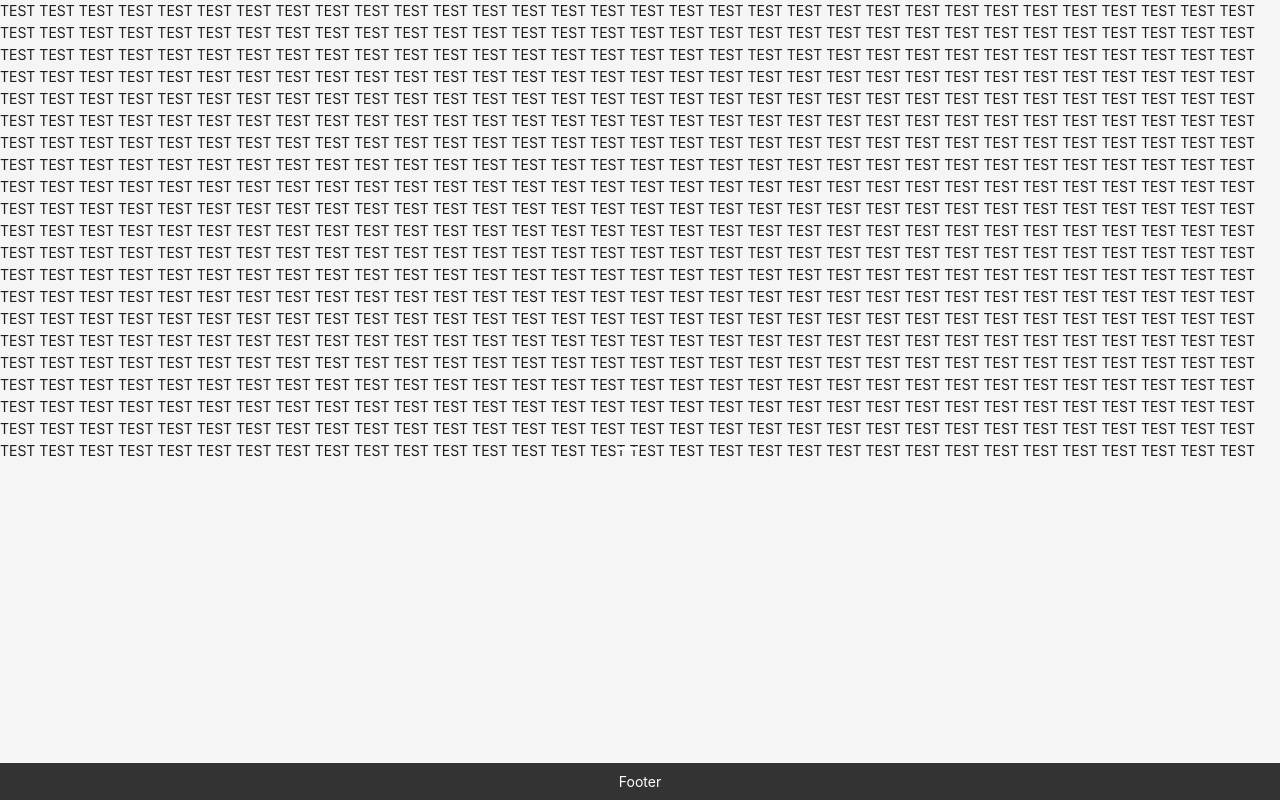
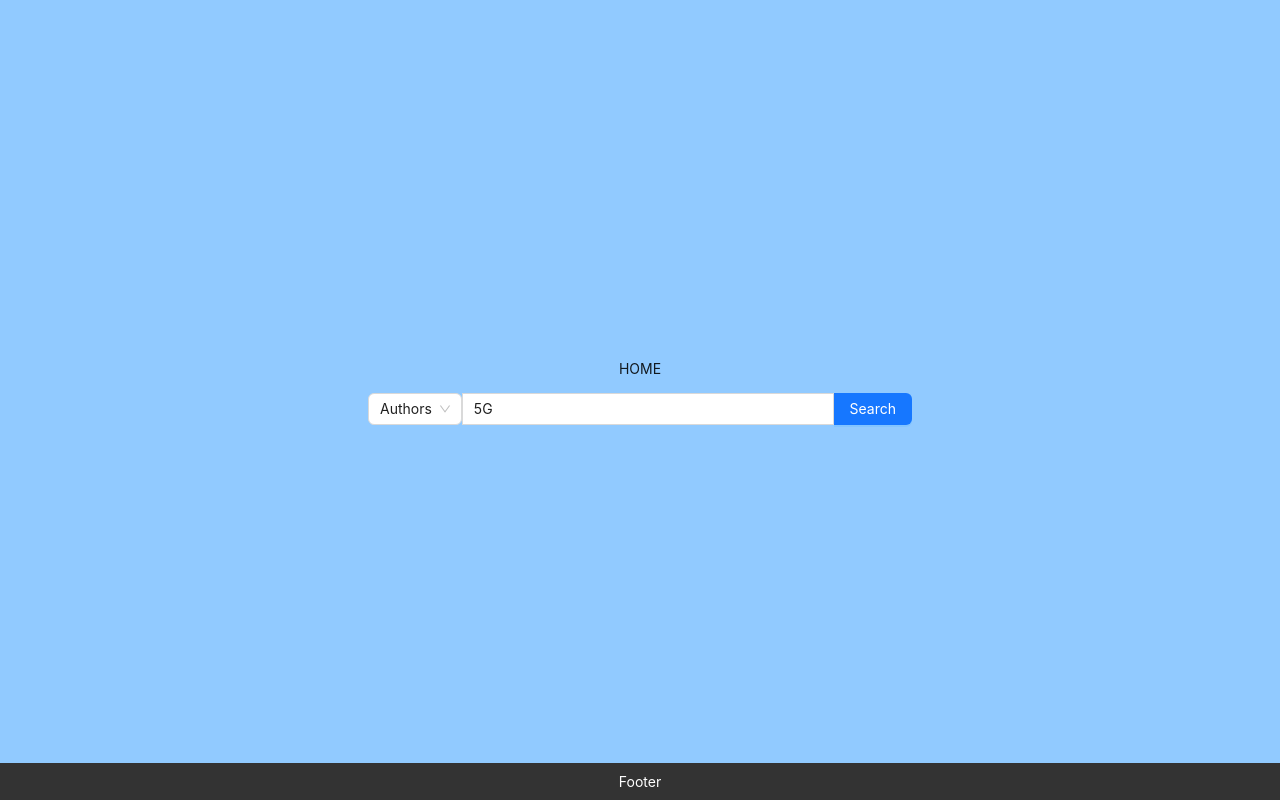
Before and after one commit to muhammadtalha242/cs_insight_frontend, a React (Vite) app: page / in a window 1280 px wide. Built offline with nearby package versions, Linux system fonts and the light colour scheme.

Commit message:
Update Home.tsx

```diff
--- a/src/features/home/Home.tsx
+++ b/src/features/home/Home.tsx
@@ -1,63 +1,45 @@
-import React from "react";
-import { Layout, Carousel } from "antd";
+import React, { useState } from "react";
+import { Layout } from "antd";
+import CombinedInput from "../../components/CombinedInput";
+import styled from "styled-components";
+import { useNavigate } from "react-router-dom";
 
 const { Content } = Layout;
+
+const ContentStyledContainer = styled(Content)`
+  display: flex;
+  flex-direction: column;
+  justify-content: center;
+  align-items: center;
+  text-align: center;
+  background-color: #91caff;
+  height: inherit;
+  width: 100%;
+`;
+
+//TODO: Create constants: Papers, Authors and the string mapping around the application
+export type StateProps = {
+  dataSet: string;
+  query: string;
+};
+
 export const Home: React.FC = () => {
+  const [values, setValues] = useState<StateProps>({
+    dataSet: "Authors",
+    query: "5G",
+  });
+  const navigate = useNavigate();
+
+  const onSubmit = (updatedValues: StateProps) => {
+    setValues((prev) => ({ ...prev, ...updatedValues }));
+    console.log("{ ...prev, ...updatedValues }", { ...updatedValues });
+    navigate(`/search?dataSet=${values.dataSet}&query=${values.query}`);
+  };
+
   return (
-    <Content>
-      <Carousel autoplay>
-        <>
-          TEST TEST TEST TEST TEST TEST TEST TEST TEST TEST TEST TEST TEST TEST
-          TEST TEST TEST TEST TEST TEST TEST TEST TEST TEST TEST TEST TEST TEST
-          TEST TEST TEST TEST TEST TEST TEST TEST TEST TEST TEST TEST TEST TEST
-          TEST TEST TEST TEST TEST TEST TEST TEST TEST TEST TEST TEST TEST TEST
-          TEST TEST TEST TEST TEST TEST TEST TEST TEST TEST TEST TEST TEST TEST
-          TEST TEST TEST TEST TEST TEST TEST TEST TEST TEST TEST TEST TEST TEST
-          TEST TEST TEST TEST TEST TEST TEST TEST TEST TEST TEST TEST TEST TEST
-          TEST TEST TEST TEST TEST TEST TEST TEST TEST TEST TEST TEST TEST TEST
-          TEST TEST TEST TEST TEST TEST TEST TEST TEST TEST TEST TEST TEST TEST
-          TEST TEST TEST TEST TEST TEST TEST TEST TEST TEST TEST TEST TEST TEST
-          TEST TEST TEST TEST TEST TEST TEST TEST TEST TEST TEST TEST TEST TEST
-          TEST TEST TEST TEST TEST TEST TEST TEST TEST TEST TEST TEST TEST TEST
-          TEST TEST TEST TEST TEST TEST TEST TEST TEST TEST TEST TEST TEST TEST
-          TEST TEST TEST TEST TEST TEST TEST TEST TEST TEST TEST TEST TEST TEST
-          TEST TEST TEST TEST TEST TEST TEST TEST TEST TEST TEST TEST TEST TEST
-          TEST TEST TEST TEST TEST TEST TEST TEST TEST TEST TEST TEST TEST TEST
-          TEST TEST TEST TEST TEST TEST TEST TEST TEST TEST TEST TEST TEST TEST
-          TEST TEST TEST TEST TEST TEST TEST TEST TEST TEST TEST TEST TEST TEST
-          TEST TEST TEST TEST TEST TEST TEST TEST TEST TEST TEST TEST TEST TEST
-          TEST TEST TEST TEST TEST TEST TEST TEST TEST TEST TEST TEST TEST TEST
-          TEST TEST TEST TEST TEST TEST TEST TEST TEST TEST TEST TEST TEST TEST
-          TEST TEST TEST TEST TEST TEST TEST TEST TEST TEST TEST TEST TEST TEST
-          TEST TEST TEST TEST TEST TEST TEST TEST TEST TEST TEST TEST TEST TEST
-          TEST TEST TEST TEST TEST TEST TEST TEST TEST TEST TEST TEST TEST TEST
-          TEST TEST TEST TEST TEST TEST TEST TEST TEST TEST TEST TEST TEST TEST
-          TEST TEST TEST TEST TEST TEST TEST TEST TEST TEST TEST TEST TEST TEST
-          TEST TEST TEST TEST TEST TEST TEST TEST TEST TEST TEST TEST TEST TEST
-          TEST TEST TEST TEST TEST TEST TEST TEST TEST TEST TEST TEST TEST TEST
-          TEST TEST TEST TEST TEST TEST TEST TEST TEST TEST TEST TEST TEST TEST
-          TEST TEST TEST TEST TEST TEST TEST TEST TEST TEST TEST TEST TEST TEST
-          TEST TEST TEST TEST TEST TEST TEST TEST TEST TEST TEST TEST TEST TEST
-          TEST TEST TEST TEST TEST TEST TEST TEST TEST TEST TEST TEST TEST TEST
-          TEST TEST TEST TEST TEST TEST TEST TEST TEST TEST TEST TEST TEST TEST
-          TEST TEST TEST TEST TEST TEST TEST TEST TEST TEST TEST TEST TEST TEST
-          TEST TEST TEST TEST TEST TEST TEST TEST TEST TEST TEST TEST TEST TEST
-          TEST TEST TEST TEST TEST TEST TEST TEST TEST TEST TEST TEST TEST TEST
-          TEST TEST TEST TEST TEST TEST TEST TEST TEST TEST TEST TEST TEST TEST
-          TEST TEST TEST TEST TEST TEST TEST TEST TEST TEST TEST TEST TEST TEST
-          TEST TEST TEST TEST TEST TEST TEST TEST TEST TEST TEST TEST TEST TEST
-          TEST TEST TEST TEST TEST TEST TEST TEST TEST TEST TEST TEST TEST TEST
-          TEST TEST TEST TEST TEST TEST TEST TEST TEST TEST TEST TEST TEST TEST
-          TEST TEST TEST TEST TEST TEST TEST TEST TEST TEST TEST TEST TEST TEST
-          TEST TEST TEST TEST TEST TEST TEST TEST TEST TEST TEST TEST TEST TEST
-          TEST TEST TEST TEST TEST TEST TEST TEST TEST TEST TEST TEST TEST TEST
-          TEST TEST TEST TEST TEST TEST TEST TEST TEST TEST TEST TEST TEST TEST
-          TEST TEST TEST TEST TEST TEST TEST TEST TEST TEST TEST TEST TEST TEST
-          TEST TEST TEST TEST TEST TEST TEST TEST TEST TEST TEST TEST TEST TEST
-          TEST TEST TEST TEST TEST TEST TEST TEST TEST TEST TEST TEST TEST TEST
-        </>
-        <>TEST</>
-      </Carousel>
-    </Content>
+    <ContentStyledContainer>
+      HOME
+      <CombinedInput initialValues={values} onSubmit={onSubmit} />
+    </ContentStyledContainer>
   );
 };
```
